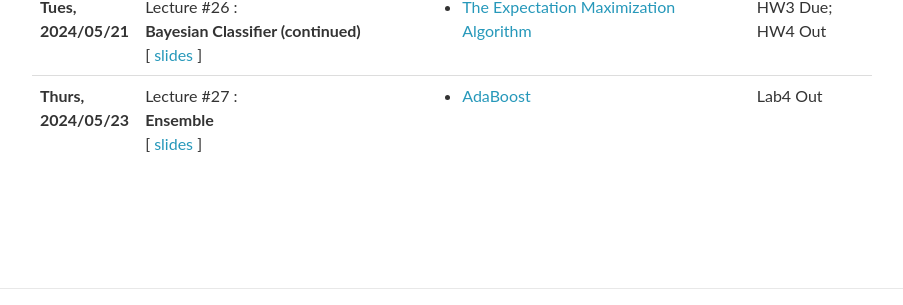
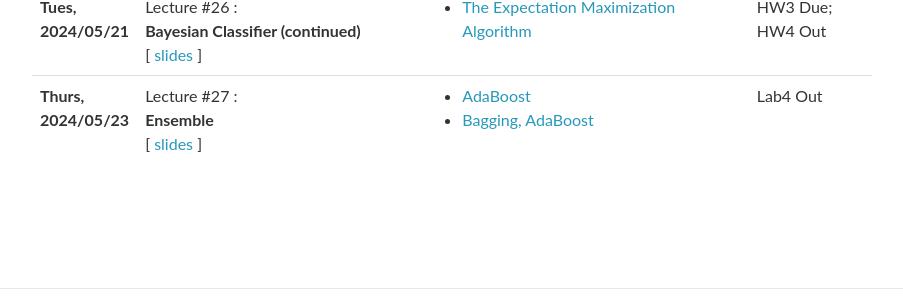
Before and after one commit to SEUML/ml-spring-2024, a Jekyll site: the page built from _pages/lectures.md, in a window 1280 px wide and 900 px high, scrolled down 2245 px. Shown: the part 416-721 px from the top of the window, without its empty margins (188-1091 px from the left). Built offline with Jekyll 4.4.1, drawn with Linux system fonts in a browser that asks for light colours; nearby versions of some CDN libraries; comment, search, counter and statistics services are not loaded.

Commit message:
update slides12

```diff
--- a/_data/lectures.yml
+++ b/_data/lectures.yml
@@ -217,4 +217,5 @@
   slides: "../assets/slides/lecture13.pdf"
   readings:
   - <a href="https://www.cs.toronto.edu/~mbrubake/teaching/C11/Handouts/AdaBoost.pdf" target="_blank"> AdaBoost </a>
+  - <a href="https://www.cs.toronto.edu/~rgrosse/courses/csc311_f20/slides/lec06.pdf" target="_blank"> Bagging, AdaBoost </a>
   logistics: Lab4 Out
```
